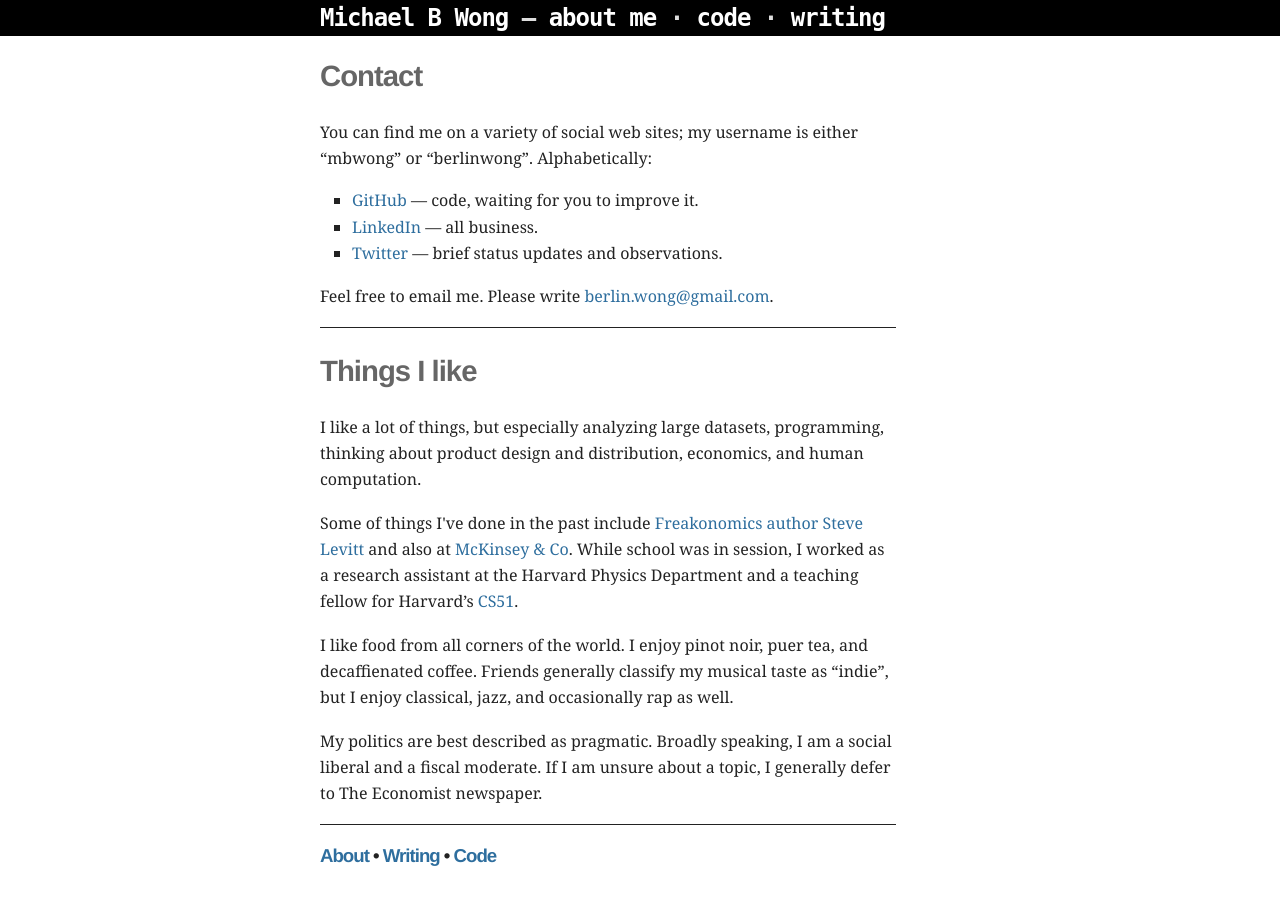
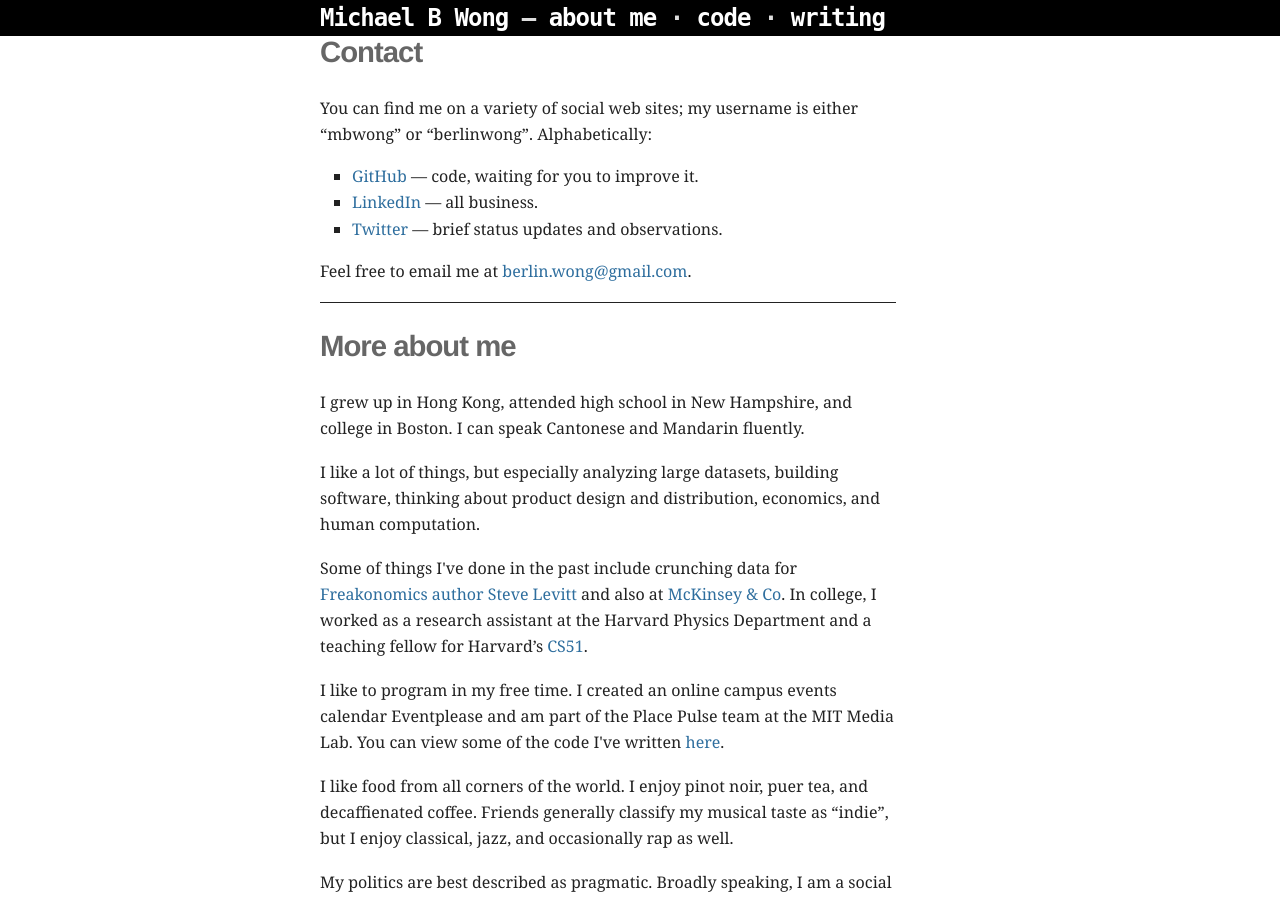
Before and after one commit to mbwong/mbwong.github.com, a Jekyll site: the page built from index.html, in a window 1280 px wide and 900 px high, scrolled down 491 px. Built offline with Jekyll 4.4.1, drawn with Linux system fonts in a browser that asks for light colours.

Commit message:
changes to index

```diff
--- a/index.html
+++ b/index.html
@@ -8,8 +8,8 @@
 
 <div class="post">
 <p>I live in San Francisco and work for <a href="http://predictivetechnologies.com">Applied Predictive Technologies</a>. I recently graduated from <a href="http://harvard.edu">Harvard</a>, earning a bachelors in physics with highest honors.
+<img src="/mugshot.png"/>
 <p>I write <a href="/archive.html">here</a> on a broad range of topics. I also catalog some of the code I've written <a href="/projects.html">here</a>.</p>
-<img src="/mugshot.png"/>
 </div>
 
 <a name="contact"></a>
@@ -21,13 +21,15 @@
         <li><a href="http://www.linkedin.com/pub/michael-wong/25/547/850">LinkedIn</a> &#8212; all business.</li>
         <li><a href="http://twitter.com/mbwong">Twitter</a> &#8212; brief status updates and observations.</li>
 </ul>
-<p>Feel free to email me. Please write <a href="mailto:berlin.wong@gmail.com">berlin.wong@gmail.com</a>.</p>
+<p>Feel free to email me at <a href="mailto:berlin.wong@gmail.com">berlin.wong@gmail.com</a>.</p>
 </div>
 
-<h2 id="intro">Things I like</h2>
+<h2 id="intro">More about me</h2>
 <div class="post">
-<p>I like a lot of things, but especially analyzing large datasets, programming, thinking about product design and distribution, economics, and human computation.</p>
-<p>Some of things I've done in the past include <a href="http://greatestgood.com">Freakonomics author Steve Levitt</a> and also at <a href="http://mckinsey.com">McKinsey &amp; Co</a>. While school was in session, I worked as a research assistant at the Harvard Physics Department and a teaching fellow for Harvard&#8217;s <a href="http://cs51.seas.harvard.edu">CS51</a>.</p>
+<p>I grew up in Hong Kong, attended high school in New Hampshire, and college in Boston. I can speak Cantonese and Mandarin fluently.</p>
+<p>I like a lot of things, but especially analyzing large datasets, building software, thinking about product design and distribution, economics, and human computation.</p>
+<p>Some of things I've done in the past include crunching data for <a href="http://greatestgood.com">Freakonomics author Steve Levitt</a> and also at <a href="http://mckinsey.com">McKinsey &amp; Co</a>. In college, I worked as a research assistant at the Harvard Physics Department and a teaching fellow for Harvard&#8217;s <a href="http://cs51.seas.harvard.edu">CS51</a>.</p>
+<p>I like to program in my free time. I created an online campus events calendar Eventplease and am part of the Place Pulse team at the MIT Media Lab. You can view some of the code I've written <a href="/projects.html">here</a>.</p>
 <p>I like food from all corners of the world. I enjoy pinot noir, puer tea, and decaffienated coffee. Friends generally classify my musical taste as &#8220;indie&#8221;, but I enjoy classical, jazz, and occasionally rap as well.</p>
 <p>My politics are best described as pragmatic. Broadly speaking, I am a social liberal and a fiscal moderate. If I am unsure about a topic, I generally defer to The Economist newspaper.</p>
 
```
